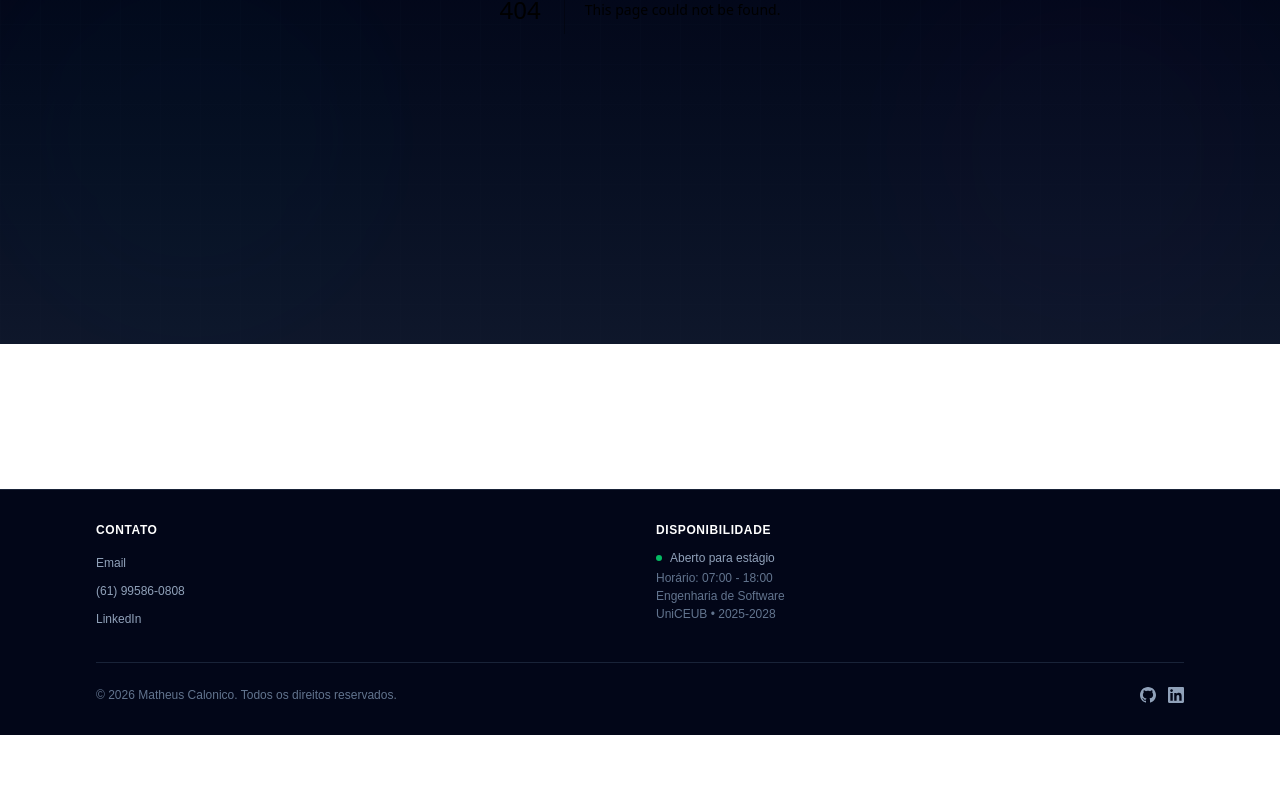
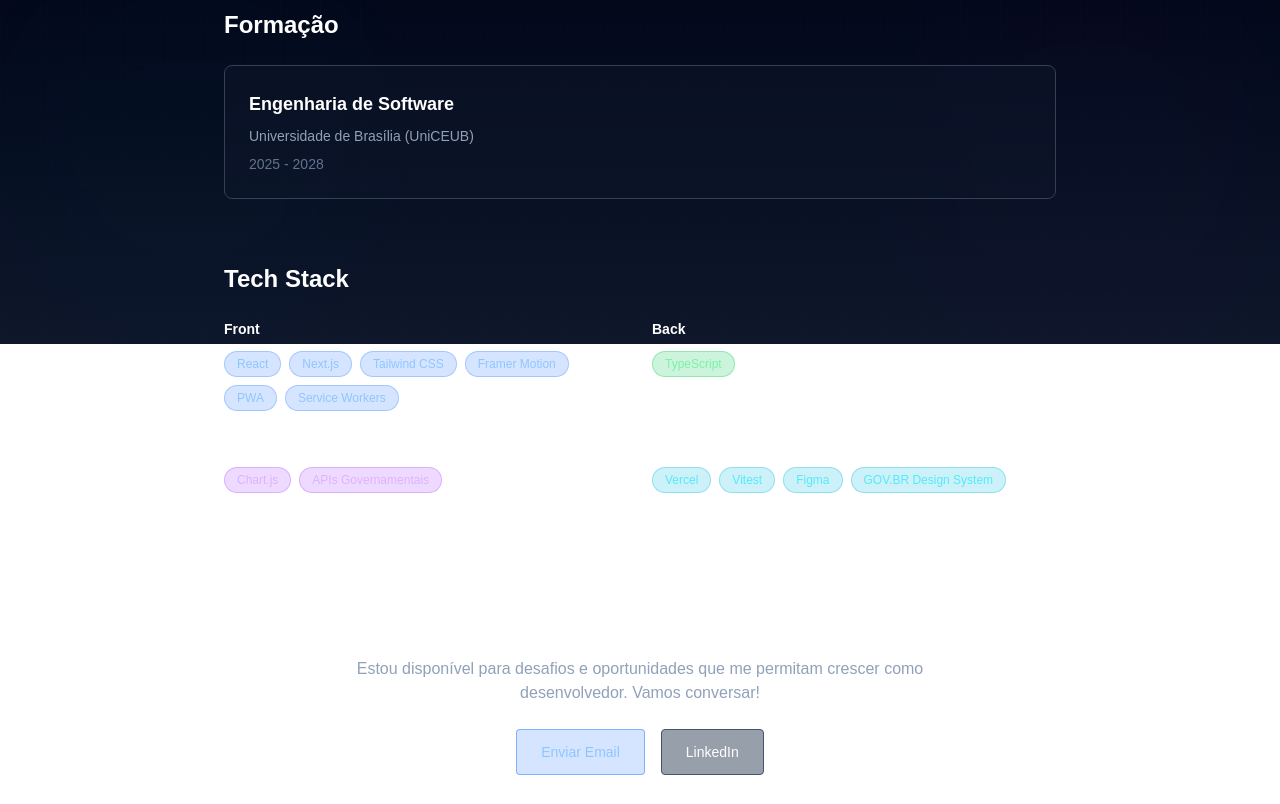
Before and after one commit to Husty-09/portifolio, a Next.js app: page /sobre in a window 1280 px wide. Before the commit this address had no page. Shown: the part 456-1260 px from the top of the page. Before the commit the page ends 1191 px from the top, so only its background shows below. Built offline with nearby package versions, Linux system fonts and the light colour scheme.

Commit message:
feat: criar página Sobre com introdução, formação e tech stack

```diff
--- /dev/null
+++ b/app/sobre/page.tsx
@@ -0,0 +1,126 @@
+export default function About() {
+  return (
+    <main className="flex-1 max-w-4xl mx-auto px-4 sm:px-6 lg:px-8 py-16">
+      {/* Introdução */}
+      <section className="mb-16">
+        <h1 className="text-4xl font-bold mb-6 text-white">Sobre Mim</h1>
+        <div className="space-y-4 text-slate-400">
+          <p>
+            Olá! Sou Matheus Calonico, desenvolvedor Full Stack apaixonado por criar experiências digitais que combinam design elegante com performance excepcional. Com sólida formação em Engenharia de Software, trabalho constantemente para entregar soluções que não apenas resolvem problemas, mas também agregam valor real aos usuários.
+          </p>
+          <p>
+            Minha jornada no desenvolvimento começou com curiosidade genuína sobre como as coisas funcionam na web. Desde então, venho expandindo meus conhecimentos em tecnologias modernas, melhores práticas de código e metodologias ágeis. Acredito que código limpo, bem documentado e performático é essencial para o sucesso de qualquer projeto.
+          </p>
+        </div>
+      </section>
+
+      {/* Formação */}
+      <section className="mb-16">
+        <h2 className="text-2xl font-bold mb-6 text-white">Formação</h2>
+        <div className="border border-slate-700 rounded-lg p-6 bg-slate-900/50">
+          <h3 className="text-lg font-semibold text-white mb-2">
+            Engenharia de Software
+          </h3>
+          <p className="text-slate-400 text-sm mb-2">
+            Universidade de Brasília (UniCEUB)
+          </p>
+          <p className="text-slate-500 text-sm">2025 - 2028</p>
+        </div>
+      </section>
+
+      {/* Tech Stack */}
+      <section className="mb-16">
+        <h2 className="text-2xl font-bold mb-6 text-white">Tech Stack</h2>
+        <div className="grid grid-cols-1 md:grid-cols-2 gap-6">
+          {/* Front */}
+          <div>
+            <h3 className="text-white font-semibold text-sm mb-3">Front</h3>
+            <div className="flex flex-wrap gap-2">
+              {['React', 'Next.js', 'Tailwind CSS', 'Framer Motion', 'PWA', 'Service Workers'].map(
+                (tech) => (
+                  <span
+                    key={tech}
+                    className="text-xs px-3 py-1 rounded-full bg-blue-500/20 text-blue-300 border border-blue-500/30"
+                  >
+                    {tech}
+                  </span>
+                )
+              )}
+            </div>
+          </div>
+
+          {/* Back */}
+          <div>
+            <h3 className="text-white font-semibold text-sm mb-3">Back</h3>
+            <div className="flex flex-wrap gap-2">
+              {['TypeScript'].map((tech) => (
+                <span
+                  key={tech}
+                  className="text-xs px-3 py-1 rounded-full bg-green-500/20 text-green-300 border border-green-500/30"
+                >
+                  {tech}
+                </span>
+              ))}
+            </div>
+          </div>
+
+          {/* Data */}
+          <div>
+            <h3 className="text-white font-semibold text-sm mb-3">Data</h3>
+            <div className="flex flex-wrap gap-2">
+              {['Chart.js', 'APIs Governamentais'].map((tech) => (
+                <span
+                  key={tech}
+                  className="text-xs px-3 py-1 rounded-full bg-purple-500/20 text-purple-300 border border-purple-500/30"
+                >
+                  {tech}
+                </span>
+              ))}
+            </div>
+          </div>
+
+          {/* Tools & Design */}
+          <div>
+            <h3 className="text-white font-semibold text-sm mb-3">Tools & Design</h3>
+            <div className="flex flex-wrap gap-2">
+              {['Vercel', 'Vitest', 'Figma', 'GOV.BR Design System'].map((tech) => (
+                <span
+                  key={tech}
+                  className="text-xs px-3 py-1 rounded-full bg-cyan-500/20 text-cyan-300 border border-cyan-500/30"
+                >
+                  {tech}
+                </span>
+              ))}
+            </div>
+          </div>
+        </div>
+      </section>
+
+      {/* CTA */}
+      <section className="text-center py-12">
+        <h2 className="text-3xl font-bold mb-4 text-white">
+          Vamos Trabalhar Juntos?
+        </h2>
+        <p className="text-slate-400 mb-6 max-w-xl mx-auto">
+          Estou disponível para desafios e oportunidades que me permitam crescer como desenvolvedor. Vamos conversar!
+        </p>
+        <div className="flex flex-col sm:flex-row gap-4 justify-center">
+          <a
+            href="mailto:matheusscalonico@gmail.com"
+            className="px-6 py-3 rounded bg-blue-500/20 text-blue-300 border border-blue-500/50 hover:bg-blue-500/30 transition-colors text-sm font-medium"
+          >
+            Enviar Email
+          </a>
+          <a
+            href="https://www.linkedin.com/in/matheuscalonico/"
+            target="_blank"
+            rel="noopener noreferrer"
+            className="px-6 py-3 rounded bg-slate-700/50 text-white border border-slate-600 hover:bg-slate-700 transition-colors text-sm font-medium"
+          >
+            LinkedIn
+          </a>
+        </div>
+      </section>
+    </main>
+  );
+}
```
